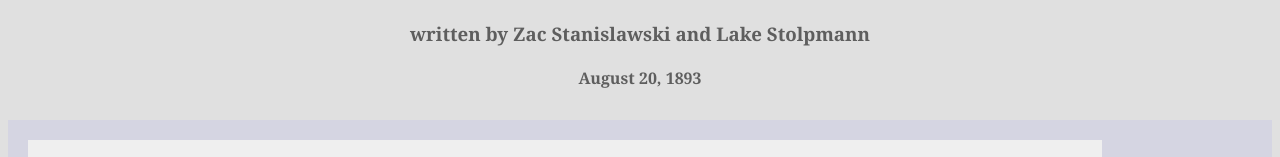
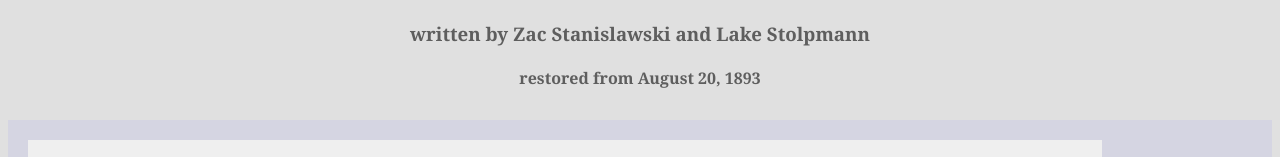
Before and after one commit to ZacStan/Chicago-Catch-Up, a plain HTML site: page index.html in a window 1280 px wide. Shown: the part 207-364 px from the top of the page. Drawn offline with Linux system fonts and the light colour scheme.

Commit message:
Update index.html

```diff
--- a/index.html
+++ b/index.html
@@ -75,7 +75,7 @@
 			<h1 class="title">THE CHICAGO CATCH-UP</h1>
 			<h1>Millet’s “Ball Of Midway Freaks” Gets the Fair Rolling</h1>
 			<h3>written by Zac Stanislawski and Lake Stolpmann</h3>
-			<h4>August 20, 1893</h4>
+			<h4>restored from August 20, 1893</h4>
 		</div>
 		<article>
 			<div id="article">
```
